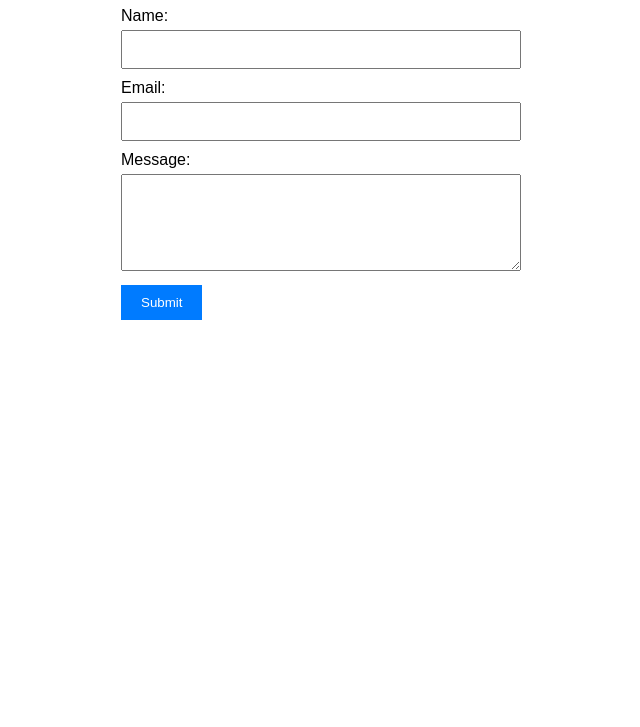
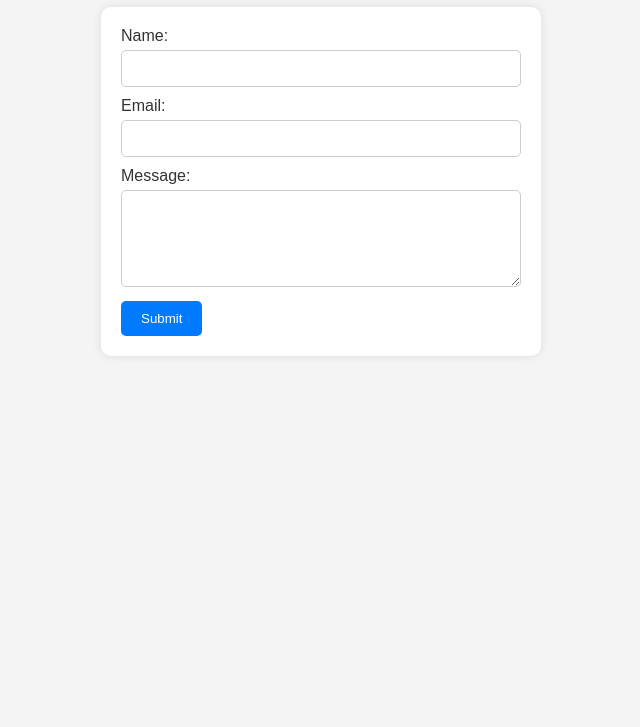
Before and after one commit to Richard-WanderaM/alx_html_css, a plain HTML site: page html_forms/0-contact-form.html in a window 1280 px wide. Shown: the part 73-800 px from the top of the page, without its empty margins (319-959 px from the left). Drawn offline with Linux system fonts and the light colour scheme.

Commit message:
added css for styling

```diff
--- a/html_forms/styles.css
+++ b/html_forms/styles.css
@@ -1,20 +1,27 @@
 body {
     font-family: Arial, sans-serif;
     margin: 20px;
+    background-color: #f4f4f4;
   }
 
   h1 {
     text-align: center;
+    color: #333;
   }
 
   form {
     max-width: 400px;
     margin: 0 auto;
+    background-color: #fff;
+    padding: 20px;
+    border-radius: 10px;
+    box-shadow: 0 0 10px rgba(0, 0, 0, 0.1);
   }
 
   label {
     display: block;
     margin-bottom: 5px;
+    color: #333;
   }
 
   input, textarea {
@@ -22,6 +29,8 @@ body {
     padding: 10px;
     margin-bottom: 10px;
     box-sizing: border-box;
+    border: 1px solid #ccc;
+    border-radius: 5px;
   }
 
   button {
@@ -30,6 +39,7 @@ body {
     color: white;
     border: none;
     cursor: pointer;
+    border-radius: 5px;
   }
 
   button:hover {
```
